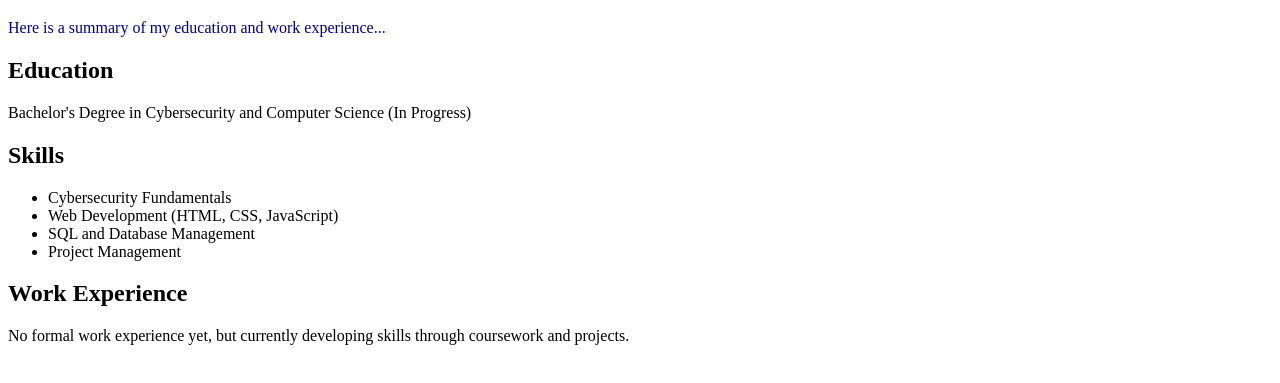
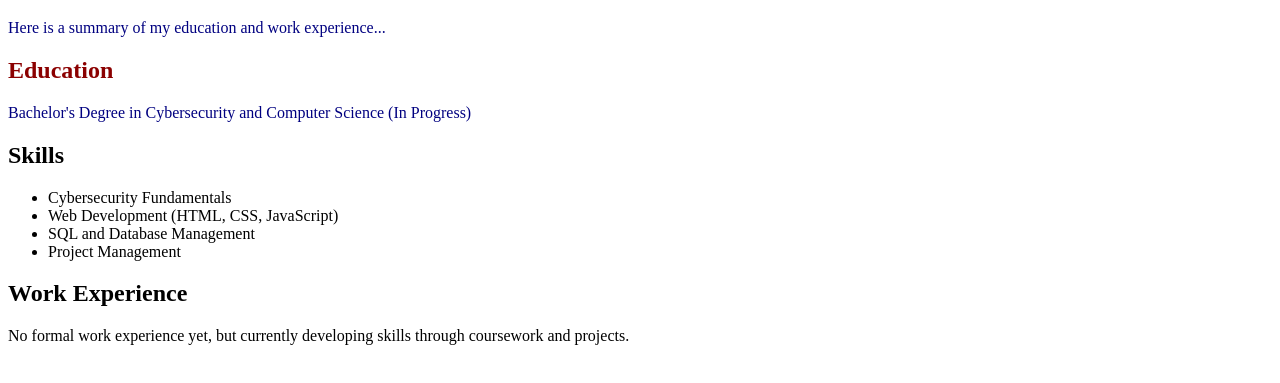
Before and after one commit to ItzMatt-05/ItzMatt-05.github.io, a plain HTML site: page resume.html in a window 1280 px wide. Shown: the part 139-522 px from the top of the page. Drawn offline with Linux system fonts and the light colour scheme.

Commit message:
Update resume.html

```diff
--- a/resume.html
+++ b/resume.html
@@ -19,8 +19,8 @@
 <h1 class="about-heading">My Resume</h1>
 <p class="about-intro">Here is a summary of my education and work experience...</p>
 
-<h2>Education</h2>
-<p>Bachelor's Degree in Cybersecurity and Computer Science (In Progress)</p>
+<h2 class="about-heading">Education</h2>
+<p class="about-intro">Bachelor's Degree in Cybersecurity and Computer Science (In Progress)</p>
 
   <h2>Skills</h2>
   <ul>
```
